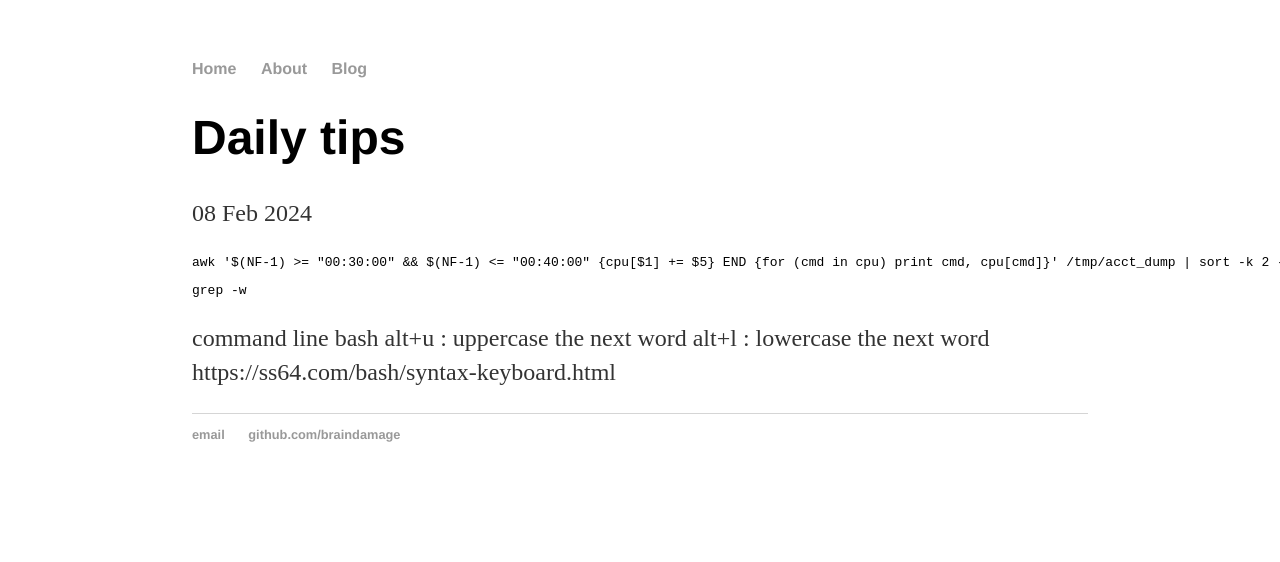
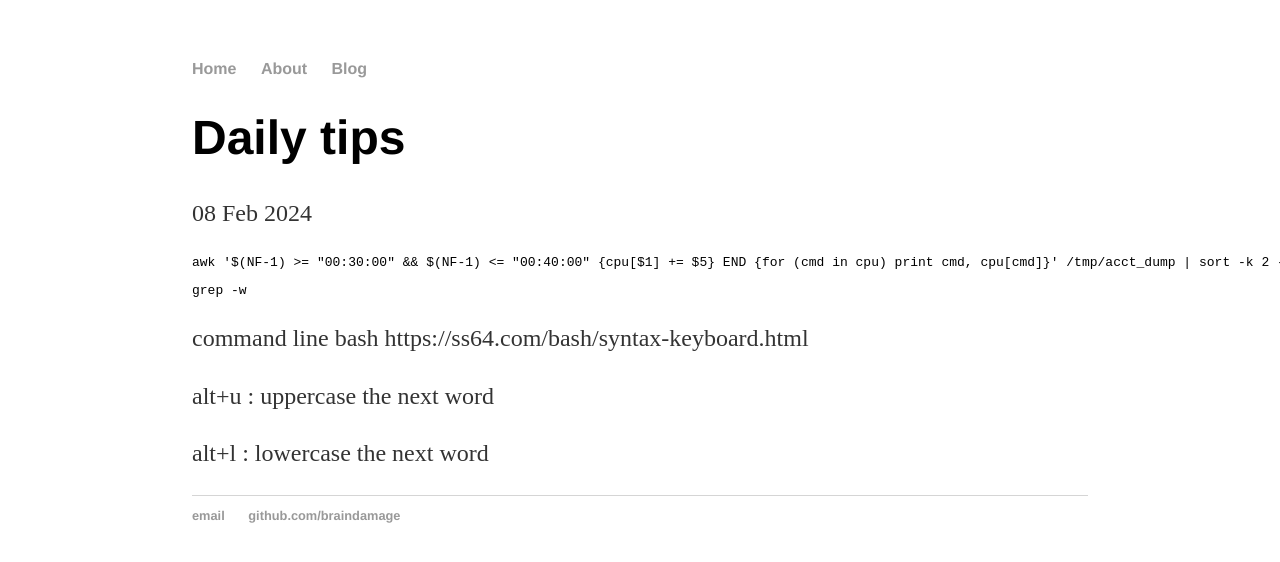
Before and after one commit to pdgaaa/pdgaaa.github.io, a Jekyll site: the page built from _posts/2024-02-08-tips.md, in a window 1280 px wide. Shown: the top 562 px of the page. Built offline with Jekyll 4.4.1, drawn with Linux system fonts in a browser that asks for light colours.

Commit message:
Update 2024-02-08-tips.md

`````diff
--- a/_posts/2024-02-08-tips.md
+++ b/_posts/2024-02-08-tips.md
@@ -13,7 +13,8 @@ awk '$(NF-1) >= "00:30:00" && $(NF-1) <= "00:40:00" {cpu[$1] += $5} END {for (cm
 grep -w
 ````
 
-command line bash
+command line bash https://ss64.com/bash/syntax-keyboard.html
+
 alt+u : uppercase the next word
+
 alt+l : lowercase the next word
-https://ss64.com/bash/syntax-keyboard.html
`````
